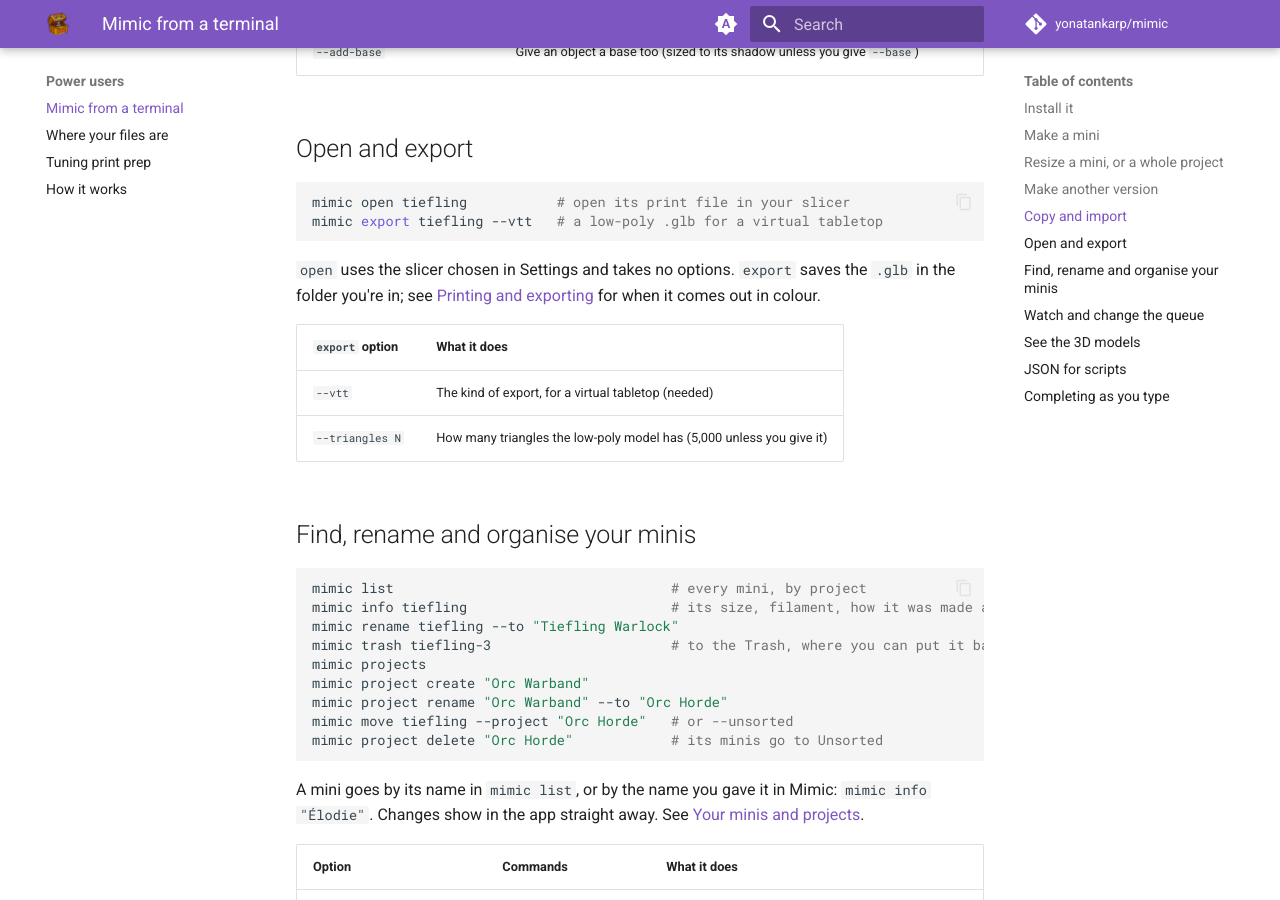
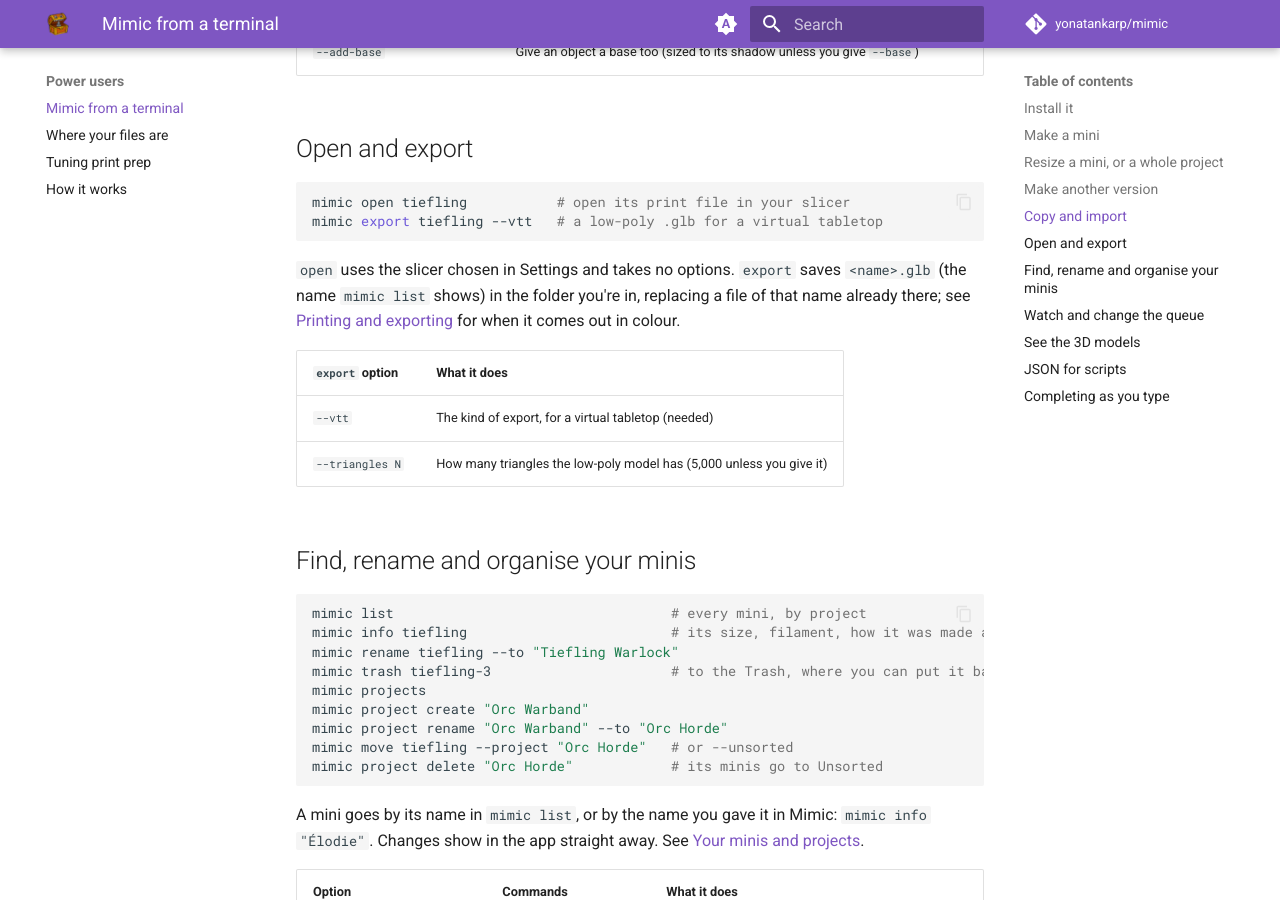
Before and after one commit to yonatankarp/mimic, an MkDocs documentation site: the page built from docs/cli.md, in a window 1280 px wide and 900 px high, scrolled down 5261 px. Built offline with MkDocs 1.6.1 and Material for MkDocs 9.7.7, drawn with Linux system fonts in a browser that asks for light colours; comment, search, counter and statistics services are not loaded; some of the changed text lies outside the part shown.

Commit message:
fix(cli): list --wait for every command that takes it, and bring cli.md in step
mimic --help said only make, resize and retry take --wait, and left it off
the make-another and retry lines, so Tab completion didn't offer it there.
The parser accepts it on make, make-another, import, resize and retry.

cli.md: document madeFrom.fixes in info --json, and say export replaces
<name>.glb in the current folder. Example update version is now 0.12.0.

````diff
--- a/docs/cli.md
+++ b/docs/cli.md
@@ -124,8 +124,9 @@
 mimic export tiefling --vtt   # a low-poly .glb for a virtual tabletop
 ```
 
-`open` uses the slicer chosen in Settings and takes no options. `export` saves the `.glb` in the
-folder you're in; see [Printing and exporting](printing.md) for when it comes out in colour.
+`open` uses the slicer chosen in Settings and takes no options. `export` saves `<name>.glb` (the
+name `mimic list` shows) in the folder you're in, replacing a file of that name already there; see
+[Printing and exporting](printing.md) for when it comes out in colour.
 
 | `export` option | What it does |
 |---|---|
````
Also changed, not shown: other parts of docs/cli.md (+2 -1 lines), docs/getting-started.md (+1 -1 lines), docs/settings.md (+1 -1 lines), 2 other files.
